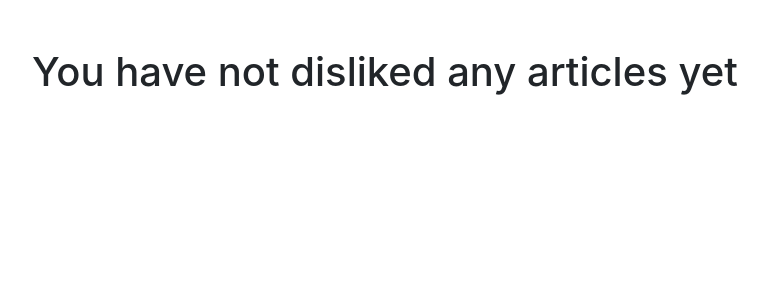
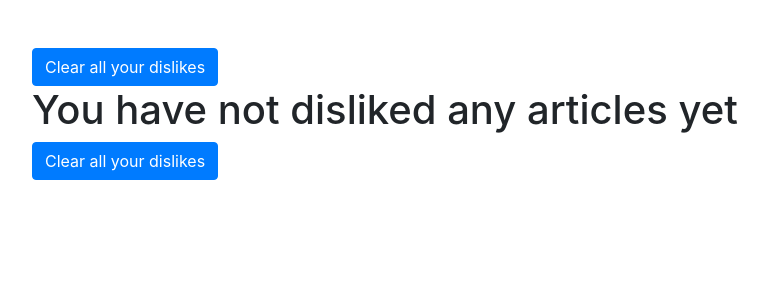
Before and after one commit to Andrew-157/dj_project_2, a Django app: page /personal/articles/disliked/ in a window 1280 px wide. Shown: the part 56-356 px from the top of the page, without its empty margins (53-821 px from the left). Run offline with Django 4.2, Linux system fonts and the light colour scheme; the visitor is signed in with stand-in values (Sample User, id 1); data comes from the database, SQL or seed files in the repository; data that the repository does not hold is empty; some libraries are stand-ins or nearby versions.

Commit message:
Clear your likes/dislikes

```diff
--- a/personal/templates/personal/disliked_articles.html
+++ b/personal/templates/personal/disliked_articles.html
@@ -2,6 +2,10 @@
 
 {% block content %}
 <div class="container py-5">
+    <form action="{% url 'personal:clear-dislikes' %}">
+        {% csrf_token %}
+        <button class="btn btn-primary" type="submit">Clear all your dislikes</button>
+    </form>
     {% if not reaction_objects %}
     <h1>You have not disliked any articles yet</h1>
     {% elif reaction_objects|length == 1 %}
@@ -9,6 +13,10 @@
     {% else %}
     <h1>You disliked {{ reaction_objects|length }} articles </h1>
     {% endif %}
+    <form action="{% url 'personal:clear-dislikes' %}">
+        {% csrf_token %}
+        <button class="btn btn-primary" type="submit">Clear all your dislikes</button>
+    </form>
     {% for ro in reaction_objects %}
     <p>You disliked article <a href="{% url 'public:article-detail' ro.article.id%}">"{{ ro.article.title}}"</a>
         on {{ro.reaction_date.date }}</p>
--- a/personal/templates/personal/liked_articles.html
+++ b/personal/templates/personal/liked_articles.html
@@ -9,6 +9,10 @@
     {% else %}
     <h1>You liked {{ reaction_objects|length }} articles </h1>
     {% endif %}
+    <form action="{% url 'personal:clear-likes' %}">
+        {% csrf_token %}
+        <button class="btn btn-primary" type="submit">Clear all your likes</button>
+    </form>
     {% for ro in reaction_objects %}
     <p>You liked article <a href="{% url 'public:article-detail' ro.article.id%}">"{{ ro.article.title}}"</a>
         on {{ro.reaction_date.date }}</p>
--- a/personal/urls.py
+++ b/personal/urls.py
@@ -31,4 +31,9 @@ urlpatterns = [
          views.LikedArticlesView.as_view(), name='liked-articles'),
     path('personal/articles/disliked/',
          views.DislikedArticlesView.as_view(), name='disliked-articles'),
+    path('personal/articles/liked/clear/',
+         views.ClearLikesView.as_view(), name='clear-likes'),
+    path('personal/articles/disliked/clear/',
+         views.ClearDislikesView.as_view(), name='clear-dislikes'),
+
 ]
--- a/personal/views.py
+++ b/personal/views.py
@@ -348,14 +348,6 @@ class DeleteUserReading(View):
 
 
 class ReactedArticlesBaseClass(ListView):
-    """
-    This class will be used as parent class for
-    LikedArticlesView and DislikedArticlesView,
-    both views will be using the same template,
-    but with different message_to_user shown
-    and depending on boolean variables liked and disliked,
-    buttons to delete liked or disliked article
-    """
     reaction_value = None
     model = Reaction
     context_object_name = 'reaction_objects'
@@ -385,3 +377,42 @@ class LikedArticlesView(ReactedArticlesBaseClass):
 class DislikedArticlesView(ReactedArticlesBaseClass):
     reaction_value = -1
     template_name = 'personal/disliked_articles.html'
+
+
+class ClearReactionsBaseClass(View):
+    success_message = ''
+    reaction_value = None
+    redirect_to = ''
+
+    def get_reactions(self, user):
+        return Reaction.objects.\
+            select_related('user').\
+            select_related('article').\
+            order_by('-reaction_date').\
+            filter(
+                Q(user=user) &
+                Q(value=self.reaction_value)
+            ).all()
+
+    def get(self, request, *args, **kwargs):
+        current_user = request.user
+        reactions = self.get_reactions(current_user)
+        reactions.delete()
+        messages.success(request, self.success_message)
+        return redirect(self.redirect_to)
+
+    @method_decorator(login_required)
+    def dispatch(self, request, *args, **kwargs):
+        return super().dispatch(request, *args, **kwargs)
+
+
+class ClearLikesView(ClearReactionsBaseClass):
+    reaction_value = 1
+    success_message = 'You successfully cleared your likes'
+    redirect_to = 'personal:liked-articles'
+
+
+class ClearDislikesView(ClearReactionsBaseClass):
+    reaction_value = -1
+    success_message = 'You successfully cleared your dislikes'
+    redirect_to = 'personal:disliked-articles'
```
